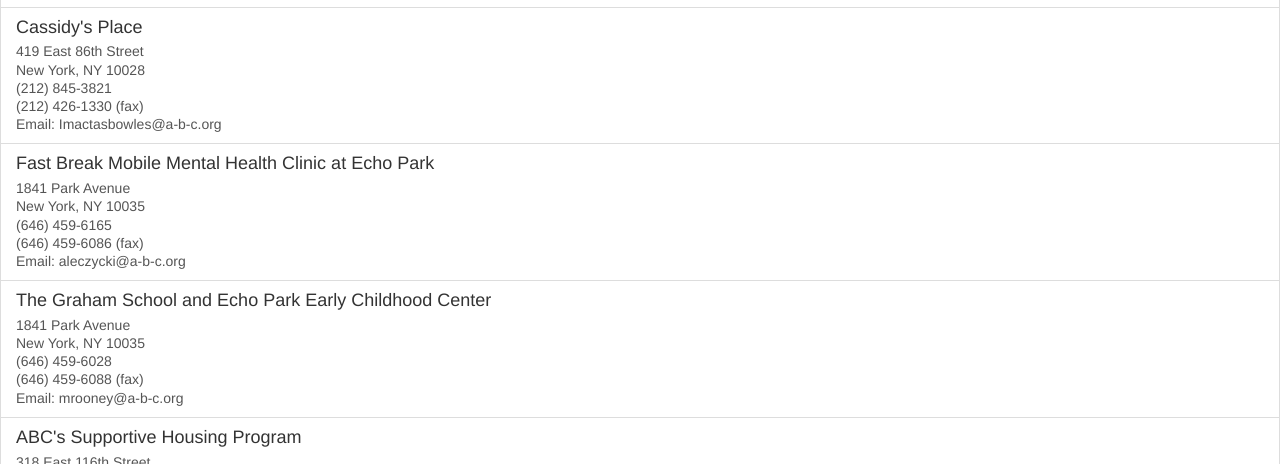
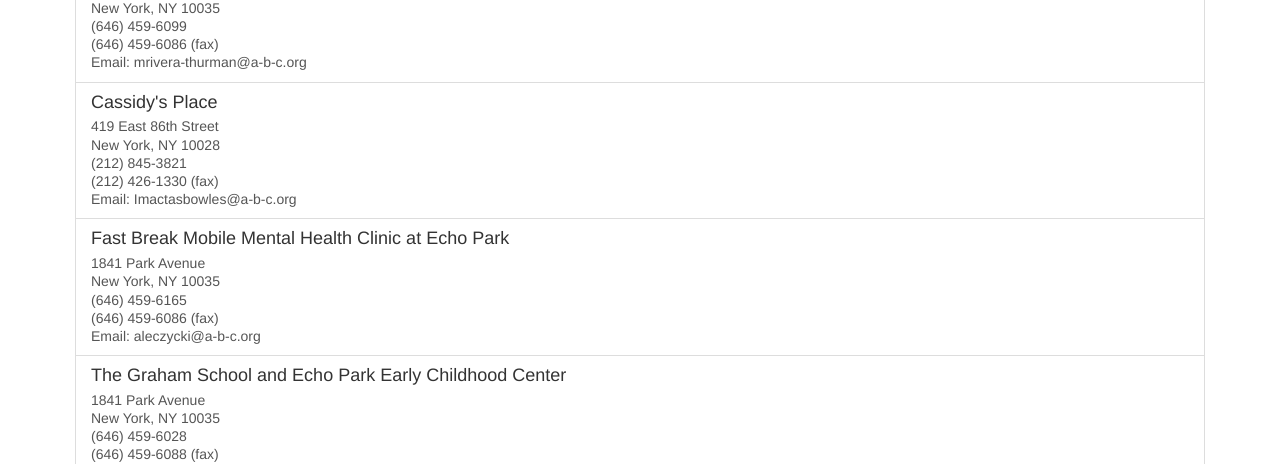
Before and after one commit to ivywong/abc, a plain HTML site: page contact.html in a window 1280 px wide. Shown: the part 636-1100 px from the top of the page. Drawn offline with nearby package versions, Linux system fonts and the light colour scheme; the site is published under a folder, as on GitHub Pages, so addresses that start at the root find nothing.

Commit message:
Use relative paths instead of absolute

```diff
--- a/contact.html
+++ b/contact.html
@@ -3,9 +3,9 @@
 	<script src="http://code.jquery.com/jquery-2.1.1.min.js"></script>
 	<link rel="stylesheet" href="https://maxcdn.bootstrapcdn.com/bootstrap/3.2.0/css/bootstrap.min.css">
 	<script src="https://maxcdn.bootstrapcdn.com/bootstrap/3.2.0/js/bootstrap.min.js"></script>
-	<link rel="stylesheet" href="/css/jumbotron-narrow.css">
-	<link rel="stylesheet" href="/css/contact.css">
-	<link rel="stylesheet" href="/css/abc.css">
+	<link rel="stylesheet" href="css/jumbotron-narrow.css">
+	<link rel="stylesheet" href="css/contact.css">
+	<link rel="stylesheet" href="css/abc.css">
 	<link href='http://fonts.googleapis.com/css?family=Gloria+Hallelujah|Rock+Salt' rel='stylesheet' type='text/css'>
 	<title>Association to Benefit Children | Contact Us</title>
 </head>
--- a/css/abc.css
+++ b/css/abc.css
@@ -4,7 +4,7 @@ body {
 }
 
 .jumbotron {
-	background-image: url(/images/bg.png);
+	background-image: url(../images/bg.png);
 	background-repeat: no-repeat;
 	background-size: 100%;
 	color: white;
```
Also changed, not shown: about.html (+2 -2 lines), index.html (+3 -3 lines), programs.html (+2 -2 lines).
